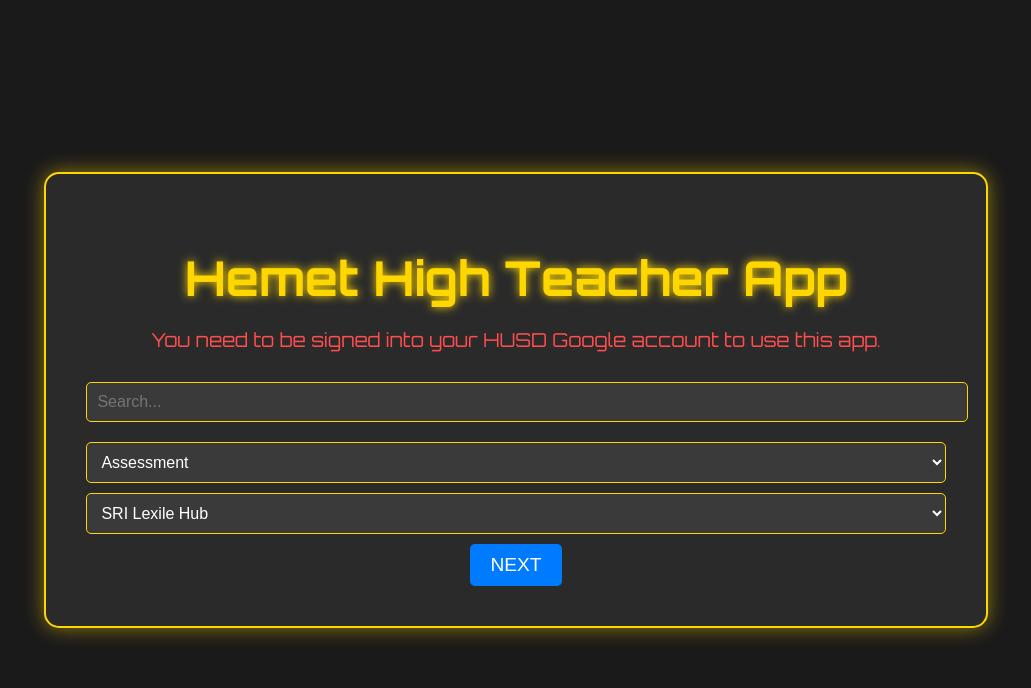
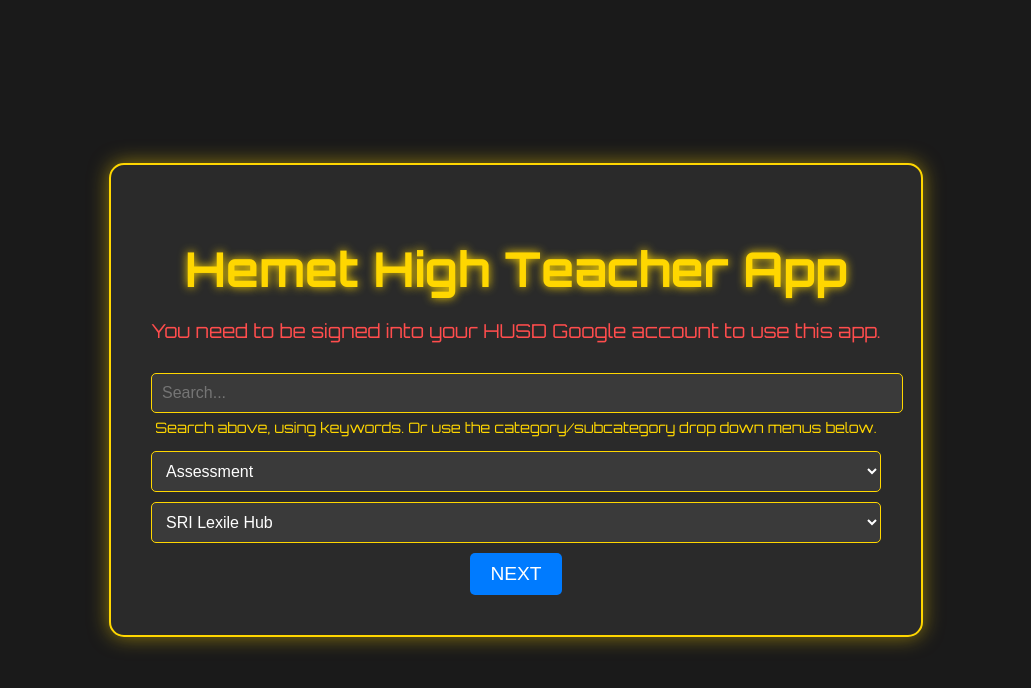
Before and after one commit to Thomson-BG/Hemet-High-Teacher, a React (Create React App) app in the folder hemet-high-teacher-app/: page / in a window 1280 px wide. Shown: the top 688 px of the page, without its empty margins (124-1155 px from the left). Built offline with nearby package versions, Linux system fonts and the light colour scheme.

Commit message:
feat: Add search description text
This commit adds a descriptive text below the search input field to guide you on how to use the search functionality.

```diff
--- a/hemet-high-teacher-app/src/App.css
+++ b/hemet-high-teacher-app/src/App.css
@@ -29,6 +29,13 @@ p {
   color: #ff4d4d;
   font-size: 1.2em;
   margin-bottom: 30px;
+}
+
+.search-description {
+  color: #ffd700;
+  font-size: 0.9em;
+  margin-top: -15px;
+  margin-bottom: 15px;
 }
 
 input[type="text"] {
--- a/hemet-high-teacher-app/src/components/HomePage.js
+++ b/hemet-high-teacher-app/src/components/HomePage.js
@@ -65,6 +65,7 @@ const HomePage = () => {
       <h1>Hemet High Teacher App</h1>
       <p>You need to be signed into your HUSD Google account to use this app.</p>
       <input type="text" placeholder="Search..." onChange={handleSearchChange} />
+      <p className="search-description">Search above, using keywords. Or use the category/subcategory drop down menus below.</p>
       <select onChange={handleCategoryChange} value={selectedCategory}>
         {categories.map((category) => (
           <option key={category} value={category}>
```
